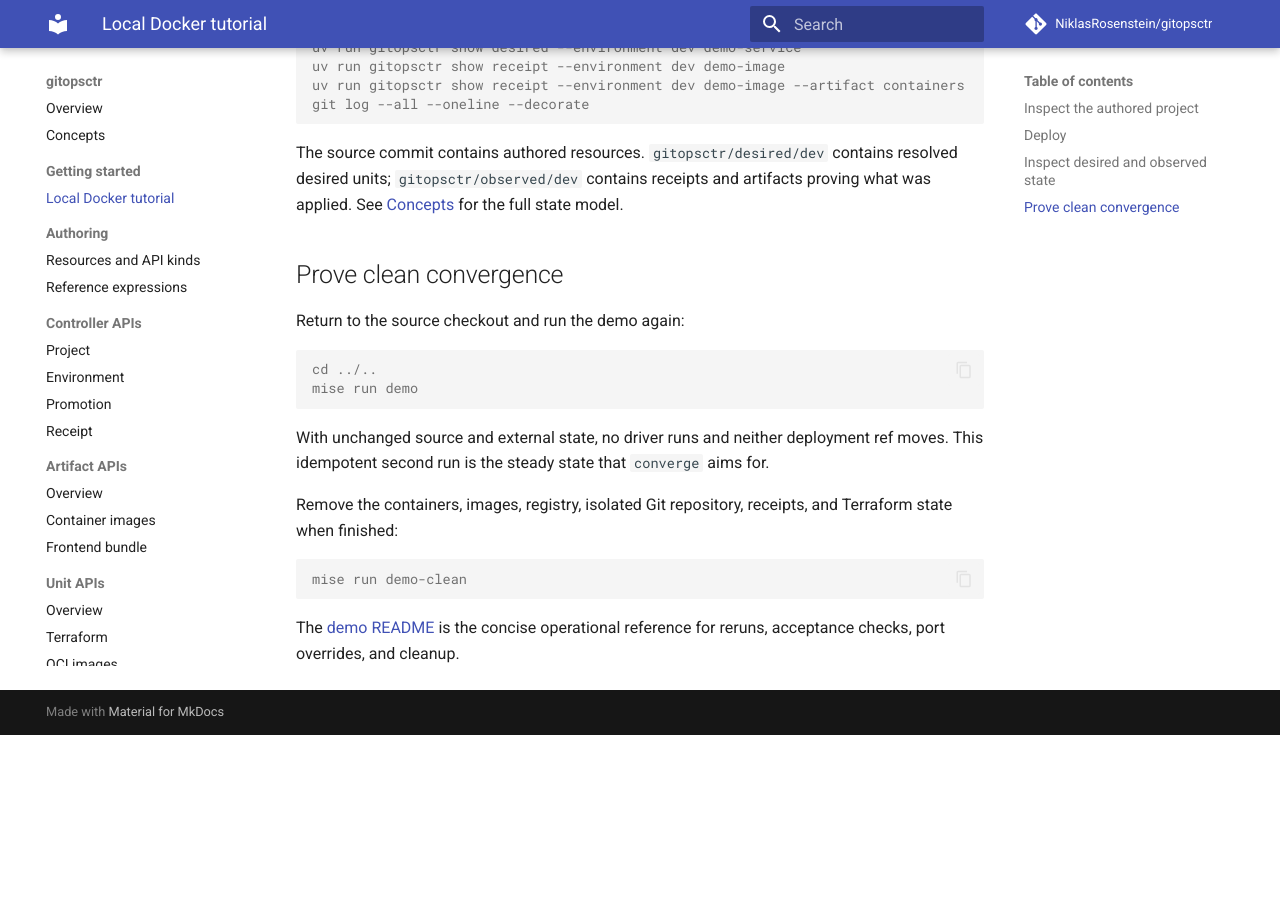
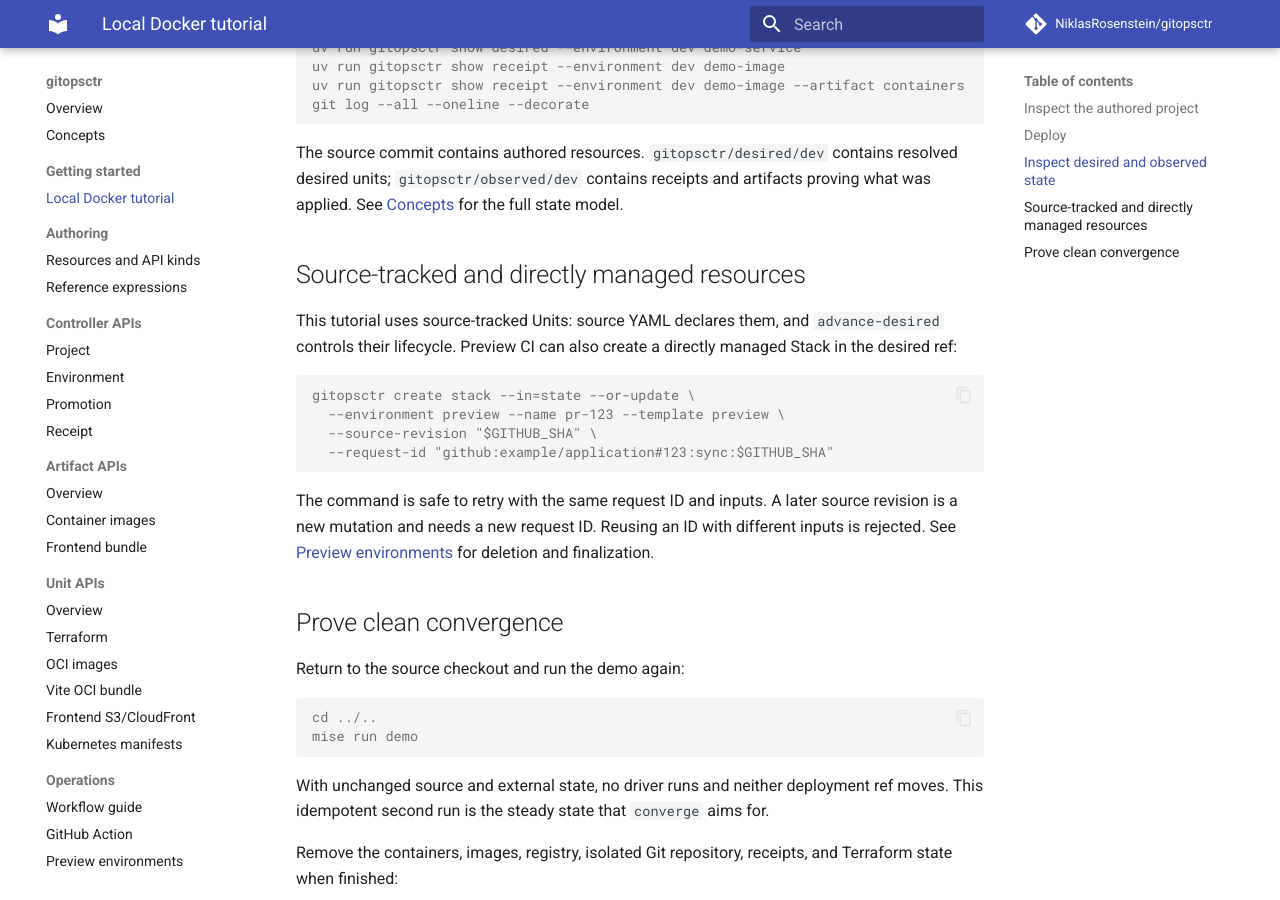
Before and after one commit to NiklasRosenstein/gitopsctr, an MkDocs documentation site: the page built from docs/tutorial.md, in a window 1280 px wide and 900 px high, scrolled down 1612 px. Built offline with MkDocs 1.6.1 and Material for MkDocs 9.7.7, drawn with Linux system fonts in a browser that asks for light colours; comment, search, counter and statistics services are not loaded; before the commit the page ends 2347 px from its top, so only the background shows below that.

Commit message:
docs: explain request ID retry safety

````diff
--- a/docs/tutorial.md
+++ b/docs/tutorial.md
@@ -76,6 +76,24 @@ The source commit contains authored resources. `gitopsctr/desired/dev` contains
 `gitopsctr/observed/dev` contains
 receipts and artifacts proving what was applied. See [Concepts](concepts.md) for the full state model.
 
+## Source-tracked and directly managed resources
+
+This tutorial uses source-tracked Units: source YAML declares them, and
+`advance-desired` controls their lifecycle. Preview CI can also create a
+directly managed Stack in the desired ref:
+
+```console
+gitopsctr create stack --in=state --or-update \
+  --environment preview --name pr-123 --template preview \
+  --source-revision "$GITHUB_SHA" \
+  --request-id "github:example/application#123:sync:$GITHUB_SHA"
+```
+
+The command is safe to retry with the same request ID and inputs. A later
+source revision is a new mutation and needs a new request ID. Reusing an ID
+with different inputs is rejected. See [Preview environments](preview-environments.md)
+for deletion and finalization.
+
 ## Prove clean convergence
 
 Return to the source checkout and run the demo again:
````
Also changed, not shown: docs/preview-environments.md (+6 -0 lines).
